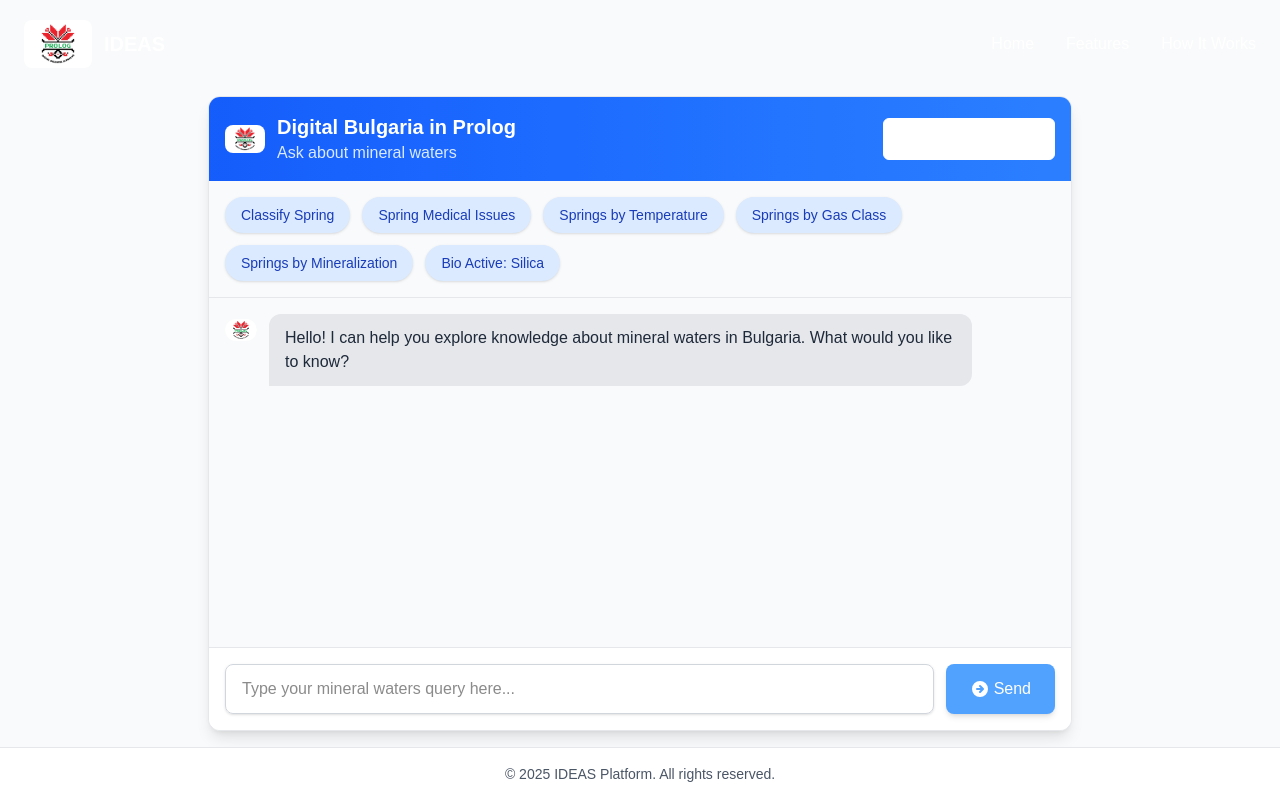
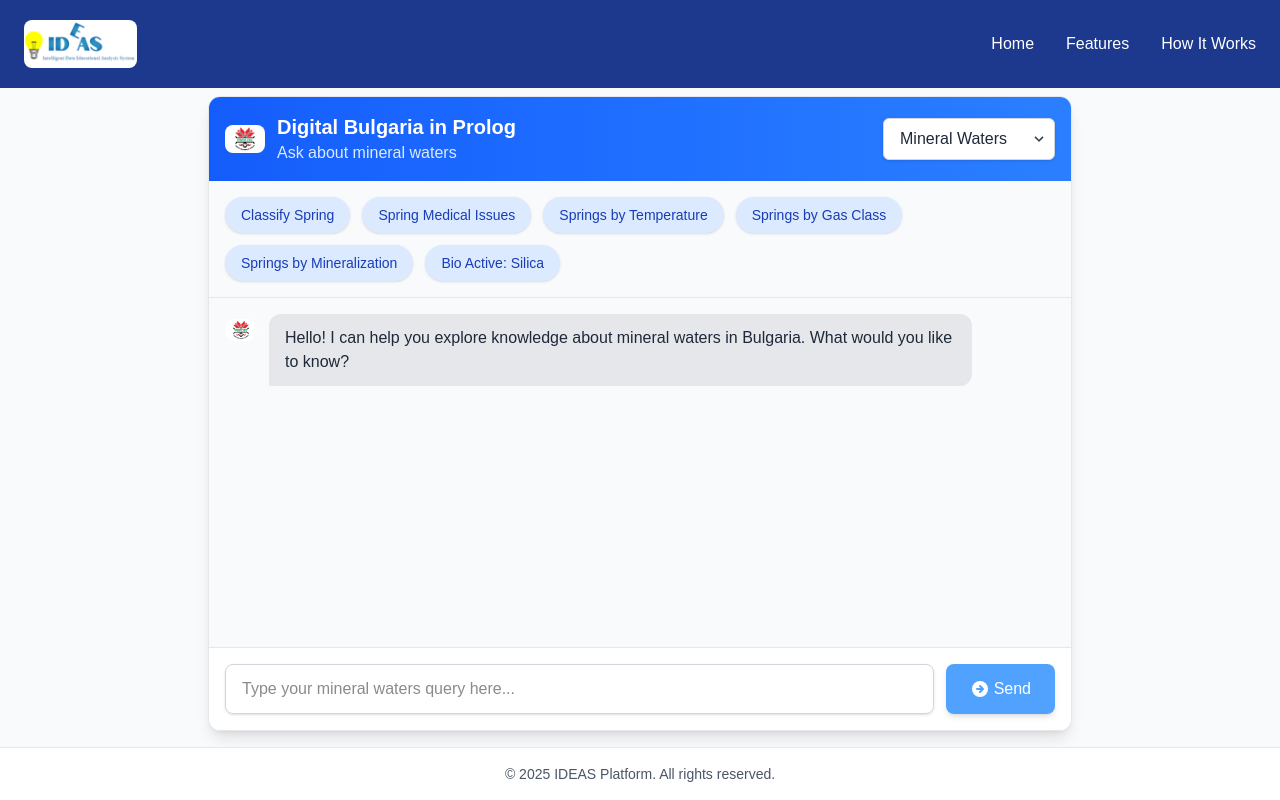
Before and after one commit to MagdalenaMaglizhanova/prolog-chat-app, a Next.js app: page /chat in a window 1280 px wide. Built offline with nearby package versions, Linux system fonts and the light colour scheme.

Commit message:
Update page.tsx

```diff
--- a/src/app/chat/page.tsx
+++ b/src/app/chat/page.tsx
@@ -87,31 +87,30 @@ export default function ChatPage() {
 
   return (
     <div className="min-h-screen bg-gray-50 flex flex-col">
-      {/* Navigation - Consistent with Homepage */}
-      <nav className={`fixed w-full z-50 transition-all duration-300 ${scrolled ? 'py-3 bg-white shadow-lg' : 'py-5 bg-transparent'}`}>
+      {/* Navigation - Fixed with better visibility */}
+      <nav className={`fixed w-full z-50 transition-all duration-300 ${scrolled ? 'py-3 bg-white shadow-lg' : 'py-5 bg-blue-900'}`}>
         <div className="container mx-auto px-6 flex justify-between items-center">
           <Link href="/" className="flex items-center space-x-3">
             <Image
-              src="/logo_shevici.jpg"
+              src="/logo.png"
               alt="Digital Bulgaria Logo"
               width={48}
               height={48}
               className="h-12 w-auto rounded-lg object-contain transition-all duration-300 hover:scale-105"
             />
-            <span className={`text-xl font-bold ${scrolled ? 'text-blue-900' : 'text-white'}`}>IDEAS</span>
           </Link>
 
           <div className="hidden md:flex items-center space-x-8">
-            <Link href="/" className={`font-medium transition-colors hover:text-blue-600 ${scrolled ? 'text-gray-800' : 'text-white'}`}>Home</Link>
-            <a href="#features" className={`font-medium transition-colors hover:text-blue-600 ${scrolled ? 'text-gray-800' : 'text-white'}`}>Features</a>
-            <a href="#how-it-works" className={`font-medium transition-colors hover:text-blue-600 ${scrolled ? 'text-gray-800' : 'text-white'}`}>How It Works</a>
+            <Link href="/" className={`font-medium transition-colors ${scrolled ? 'text-gray-800 hover:text-blue-600' : 'text-white hover:text-blue-200'}`}>Home</Link>
+            <a href="#features" className={`font-medium transition-colors ${scrolled ? 'text-gray-800 hover:text-blue-600' : 'text-white hover:text-blue-200'}`}>Features</a>
+            <a href="#how-it-works" className={`font-medium transition-colors ${scrolled ? 'text-gray-800 hover:text-blue-600' : 'text-white hover:text-blue-200'}`}>How It Works</a>
           </div>
         </div>
       </nav>
 
       <main className="flex-grow container mx-auto p-4 flex flex-col max-w-4xl mt-20">
         <div className="flex-grow bg-white rounded-xl shadow-lg overflow-hidden flex flex-col border border-gray-200">
-          {/* Chat Header */}
+          {/* Chat Header with improved dropdown */}
           <div className="p-4 bg-gradient-to-r from-blue-600 to-blue-500 flex items-center justify-between">
             <div className="flex items-center">
               <Image
@@ -131,12 +130,12 @@ export default function ChatPage() {
               <select
                 value={knowledgeBase}
                 onChange={(e) => setKnowledgeBase(e.target.value)}
-                className="appearance-none bg-white bg-opacity-20 border border-white border-opacity-30 rounded-md px-4 py-2 pr-8 text-white focus:outline-none focus:ring-2 focus:ring-white focus:border-transparent"
+                className="appearance-none bg-white bg-opacity-90 border border-gray-300 rounded-md px-4 py-2 pr-8 text-gray-800 focus:outline-none focus:ring-2 focus:ring-blue-500 focus:border-transparent shadow-sm"
               >
-                <option value="mineral_waters" className="text-gray-900">Mineral Waters</option>
-                <option value="history" className="text-gray-900">Bulgarian History</option>
+                <option value="mineral_waters">Mineral Waters</option>
+                <option value="history">Bulgarian History</option>
               </select>
-              <div className="pointer-events-none absolute inset-y-0 right-0 flex items-center px-2 text-white">
+              <div className="pointer-events-none absolute inset-y-0 right-0 flex items-center px-2 text-gray-700">
                 <svg className="fill-current h-4 w-4" xmlns="http://www.w3.org/2000/svg" viewBox="0 0 20 20">
                   <path d="M9.293 12.95l.707.707L15.657 8l-1.414-1.414L10 10.828 5.757 6.586 4.343 8z"/>
                 </svg>
```
